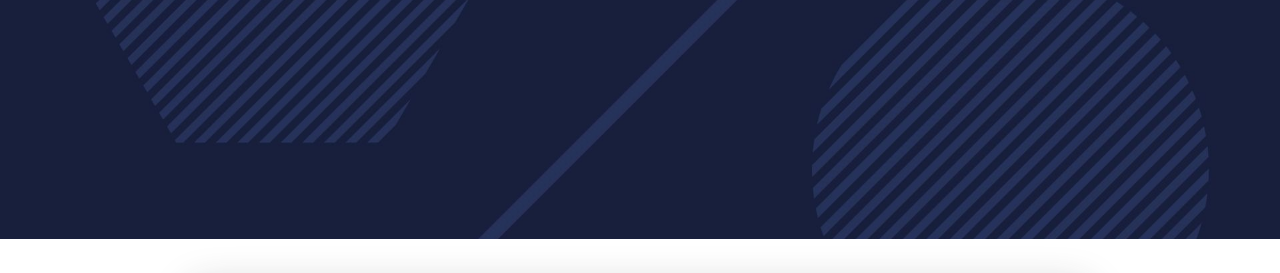
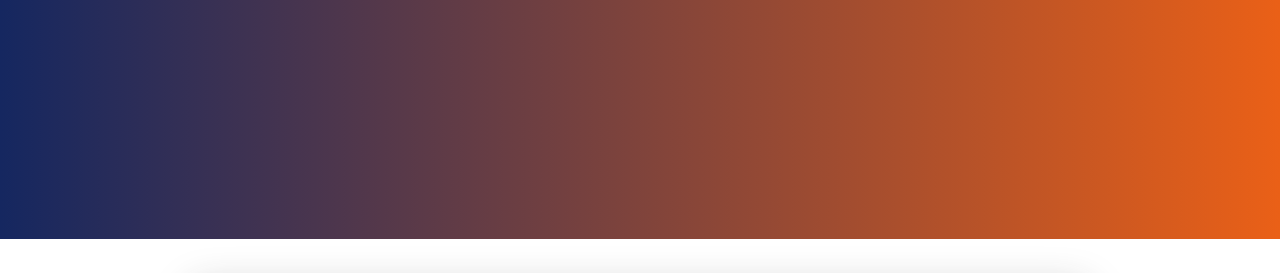
Before and after one commit to wilianwr/projetos, a plain HTML site: page Dobler/index.html in a window 1280 px wide. Shown: the part 81-354 px from the top of the page. Drawn offline with nearby package versions, Linux system fonts and the light colour scheme.

Commit message:
gradiant

```diff
--- a/Dobler/style.css
+++ b/Dobler/style.css
@@ -37,7 +37,7 @@ body {
 }
 
 .background {
-  background-image: url(imagens/paper.jpg);
+  background-image: linear-gradient(to right,#152760, #EA6017);
   background-repeat: no-repeat;
   background-position: center center;
   background-size: cover;
```
